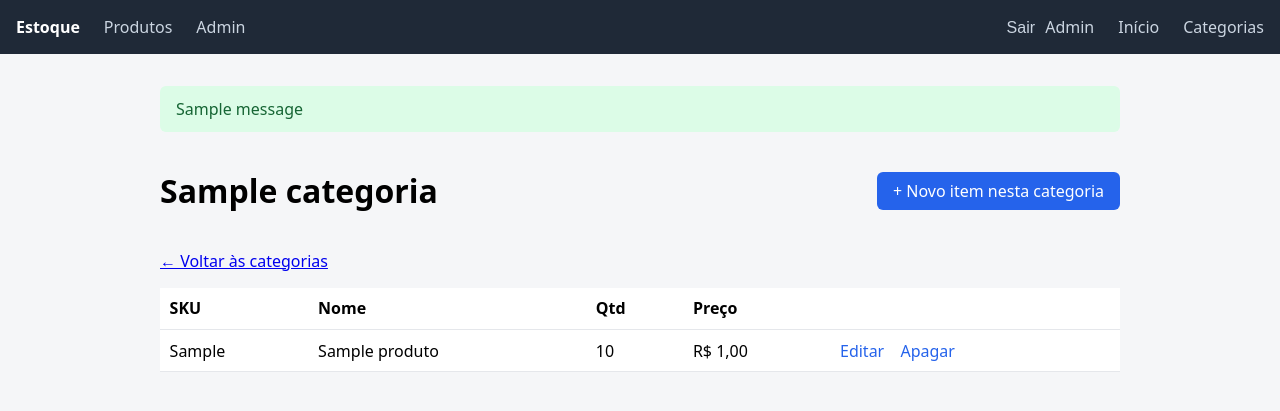
After one commit to Turatz/projeto_estoque, a Django app: page /produtos/categorias/1/ in a window 1280 px wide. The commit adds this page. Shown: the top 411 px of the page. Run offline with Django 5.2, Linux system fonts and the light colour scheme; a user stored in the database is signed in; tables that the repository leaves empty hold one stand-in row (values such as "Sample post"); one stand-in notice (Sample message) is shown.

Commit message:
criei e arrumei o forms para adicionar categorias e produtos

```diff
--- a/apps/produtos/urls.py
+++ b/apps/produtos/urls.py
@@ -1,8 +1,17 @@
 from django.urls import path
-from .views import ProdutoListView
+from . import views
 
 app_name = "produtos"
 
 urlpatterns = [
-    path("", ProdutoListView.as_view(), name="lista"),
+
+    path("", views.ProdutoListView.as_view(), name="lista"),
+    path("novo/", views.ProdutoCreateView.as_view(), name="novo"),
+    path("<int:pk>/editar/", views.ProdutoUpdateView.as_view(), name="editar"),
+    path("<int:pk>/apagar/", views.ProdutoDeleteView.as_view(), name="apagar"),
+    path("categorias/", views.CategoriaListView.as_view(), name="categorias"),
+    path("categorias/nova/", views.CategoriaCreateView.as_view(), name="categoria_nova"),
+    path("categorias/<int:pk>/", views.CategoriaDetailView.as_view(), name="categoria_detalhe"),
+    path("categorias/<int:pk>/editar/", views.CategoriaUpdateView.as_view(), name="categoria_editar"),
+    path("categorias/<int:pk>/apagar/", views.CategoriaDeleteView.as_view(), name="categoria_apagar"),
 ]
--- a/apps/produtos/views.py
+++ b/apps/produtos/views.py
@@ -1,9 +1,44 @@
+from django.contrib import messages
 from django.contrib.auth.mixins import LoginRequiredMixin
-from django.views.generic import ListView
+from django.db.models import ProtectedError
+from django.shortcuts import redirect
+from django.urls import reverse_lazy
+from django.views.generic import ListView, CreateView, UpdateView, DeleteView, DetailView
+from .forms import CategoriaForm, ProdutoForm
+from .models import Categoria, Produto
+from django.db.models import Count
+class FormMixin(LoginRequiredMixin):
+    template_name = "form.html"
+    titulo = ""
+    msg_sucesso = "Salvo com sucesso."
 
-from .models import Produto
+    def get_context_data(self, **kwargs):
+        ctx = super().get_context_data(**kwargs)
+        ctx["titulo"] = self.titulo
+        ctx["voltar"] = self.success_url
+        return ctx
 
+    def form_valid(self, form):
+        messages.success(self.request, self.msg_sucesso)
+        return super().form_valid(form)
+class ApagarMixin(LoginRequiredMixin):
+    template_name = "confirm_delete.html"
+    msg_sucesso = "Apagado com sucesso."
+    msg_erro = "Não é possível apagar: existem registros ligados a este item."
 
+    def get_context_data(self, **kwargs):
+        ctx = super().get_context_data(**kwargs)
+        ctx["voltar"] = self.success_url
+        return ctx
+
+    def form_valid(self, form):
+        try:
+            response = super().form_valid(form)
+        except ProtectedError:
+            messages.error(self.request, self.msg_erro)
+            return redirect(self.success_url)
+        messages.success(self.request, self.msg_sucesso)
+        return response
 class ProdutoListView(LoginRequiredMixin, ListView):
     model = Produto
     template_name = "produtos/produto_list.html"
@@ -16,3 +51,59 @@ class ProdutoListView(LoginRequiredMixin, ListView):
         if busca:
             qs = qs.filter(nome__icontains=busca)
         return qs
+class ProdutoCreateView(FormMixin, CreateView):
+    model = Produto
+    form_class = ProdutoForm
+    success_url = reverse_lazy("produtos:lista")
+    titulo = "Novo produto"
+    msg_sucesso = "Produto cadastrado."
+
+    def get_initial(self):
+        initial = super().get_initial()
+        categoria = self.request.GET.get("categoria")
+        if categoria:
+            initial["categoria"] = categoria
+        return initial
+class ProdutoUpdateView(FormMixin, UpdateView):
+    model = Produto
+    form_class = ProdutoForm
+    success_url = reverse_lazy("produtos:lista")
+    titulo = "Editar produto"
+    msg_sucesso = "Produto atualizado."
+class ProdutoDeleteView(ApagarMixin, DeleteView):
+    model = Produto
+    success_url = reverse_lazy("produtos:lista")
+    msg_sucesso = "Produto apagado."
+    msg_erro = "Este produto tem movimentações e não pode ser apagado. Desative-o em Editar."
+class CategoriaListView(LoginRequiredMixin, ListView):
+    model = Categoria
+    template_name = "produtos/categoria_list.html"
+    context_object_name = "categorias"
+
+    def get_queryset(self):
+        return Categoria.objects.annotate(total=Count("produtos"))
+class CategoriaDetailView(LoginRequiredMixin, DetailView):
+    model = Categoria
+    template_name = "produtos/categoria_detail.html"
+
+    def get_context_data(self, **kwargs):
+        ctx = super().get_context_data(**kwargs)
+        ctx["produtos"] = self.object.produtos.filter(ativo=True)
+        return ctx
+class CategoriaCreateView(FormMixin, CreateView):
+    model = Categoria
+    form_class = CategoriaForm
+    success_url = reverse_lazy("produtos:categorias")
+    titulo = "Nova categoria"
+    msg_sucesso = "Categoria cadastrada."
+class CategoriaUpdateView(FormMixin, UpdateView):
+    model = Categoria
+    form_class = CategoriaForm
+    success_url = reverse_lazy("produtos:categorias")
+    titulo = "Editar categoria"
+    msg_sucesso = "Categoria atualizada."
+class CategoriaDeleteView(ApagarMixin, DeleteView):
+    model = Categoria
+    success_url = reverse_lazy("produtos:categorias")
+    msg_sucesso = "Categoria apagada."
+    msg_erro = "Esta categoria tem produtos e não pode ser apagada."
--- a/static/css/style.css
+++ b/static/css/style.css
@@ -7,3 +7,14 @@ main { max-width: 960px; margin: 2rem auto; padding: 0 1rem; }
 table { width: 100%; border-collapse: collapse; background: #fff; margin-top: 1rem; }
 th, td { padding: .6rem; border-bottom: 1px solid #e5e7eb; text-align: left; }
 tr.alerta td { background: #fef2f2; color: #b91c1c; }
+.topo { display: flex; justify-content: space-between; align-items: center; }
+.btn { display: inline-block; background: #2563eb; color: #fff; border: 0; padding: .5rem 1rem;
+       border-radius: 6px; text-decoration: none; cursor: pointer; font-size: 1rem; }
+.btn-sec { background: #6b7280; }
+.btn-perigo { background: #dc2626; }
+.acoes a { margin-right: .75rem; color: #2563eb; text-decoration: none; }
+.form { background: #fff; padding: 1.5rem; border-radius: 8px; }
+.form input, .form select { padding: .4rem; width: 100%; max-width: 400px; box-sizing: border-box; }
+.msg { padding: .75rem 1rem; border-radius: 6px; margin-bottom: 1rem; }
+.msg-success { background: #dcfce7; color: #166534; }
+.msg-error { background: #fee2e2; color: #991b1b; }
--- a/templates/base.html
+++ b/templates/base.html
@@ -22,9 +22,15 @@
       </form>
     {% endif %}
       <a href="{% url 'core:home' %}">Início</a>
+      <a href="{% url 'produtos:categorias' %}">Categorias</a>
   </nav>
   <main>
-    {% block content %}{% endblock %}
-  </main>
+  {% if messages %}
+    {% for m in messages %}
+      <div class="msg msg-{{ m.tags }}">{{ m }}</div>
+    {% endfor %}
+  {% endif %}
+  {% block content %}{% endblock %}
+</main>
 </body>
 </html>
--- /dev/null
+++ b/templates/produtos/categoria_detail.html
@@ -0,0 +1,33 @@
+{% extends "base.html" %}
+{% block title %}{{ object.nome }}{% endblock %}
+
+{% block content %}
+<div class="topo">
+  <h1>{{ object.nome }}</h1>
+  <a href="{% url 'produtos:novo' %}?categoria={{ object.pk }}" class="btn">+ Novo item nesta categoria</a>
+</div>
+
+<p><a href="{% url 'produtos:categorias' %}">← Voltar às categorias</a></p>
+
+<table>
+  <thead>
+    <tr><th>SKU</th><th>Nome</th><th>Qtd</th><th>Preço</th><th></th></tr>
+  </thead>
+  <tbody>
+    {% for p in produtos %}
+    <tr class="{% if p.abaixo_do_minimo %}alerta{% endif %}">
+      <td>{{ p.sku }}</td>
+      <td>{{ p.nome }}</td>
+      <td>{{ p.quantidade_atual }}</td>
+      <td>R$ {{ p.preco_venda }}</td>
+      <td class="acoes">
+        <a href="{% url 'produtos:editar' p.pk %}">Editar</a>
+        <a href="{% url 'produtos:apagar' p.pk %}">Apagar</a>
+      </td>
+    </tr>
+    {% empty %}
+    <tr><td colspan="5">Nenhum item nesta categoria ainda.</td></tr>
+    {% endfor %}
+  </tbody>
+</table>
+{% endblock %}
```
Also changed, not shown: apps/produtos/forms.py (added, +16 -0 lines), templates/confirm_delete.html (added, +13 -0 lines), templates/form.html (added, +13 -0 lines), templates/produtos/categoria_list.html (added, +17 -0 lines), templates/produtos/produto_list.html (+11 -4 lines).
